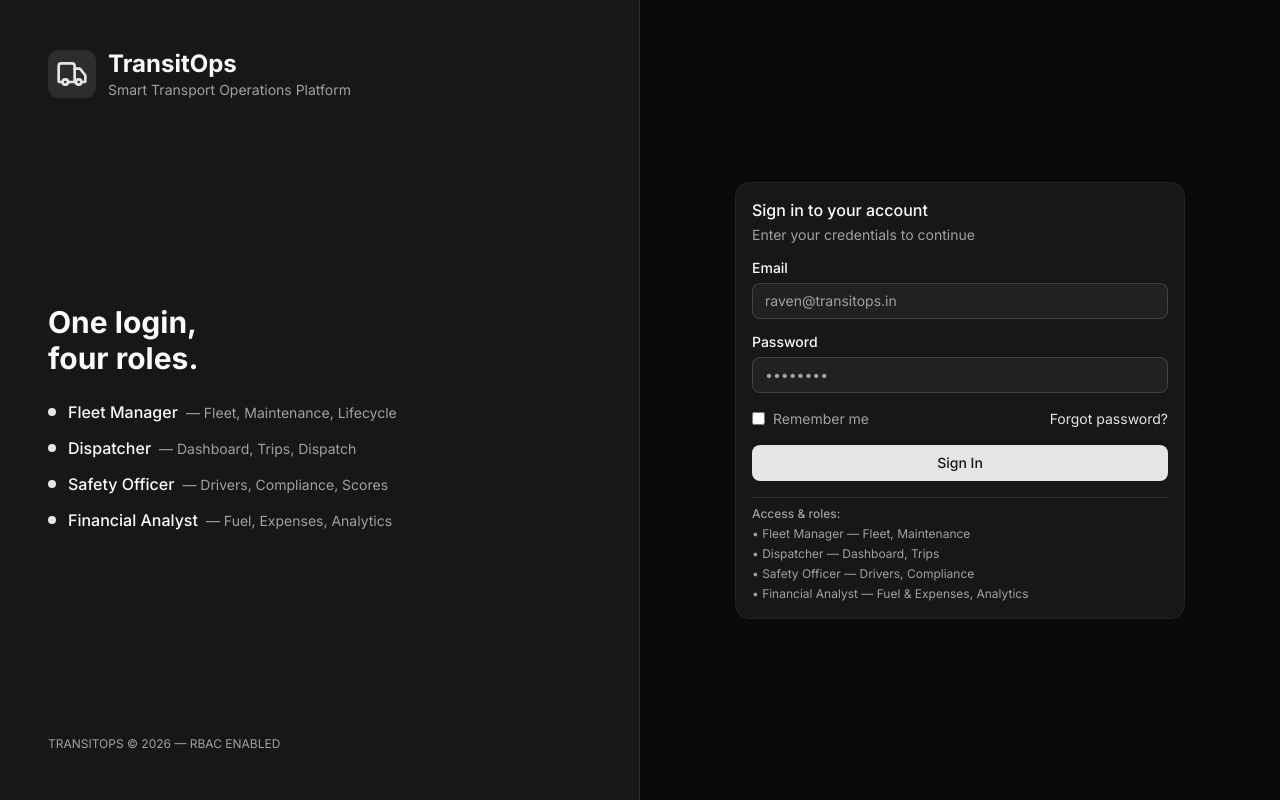
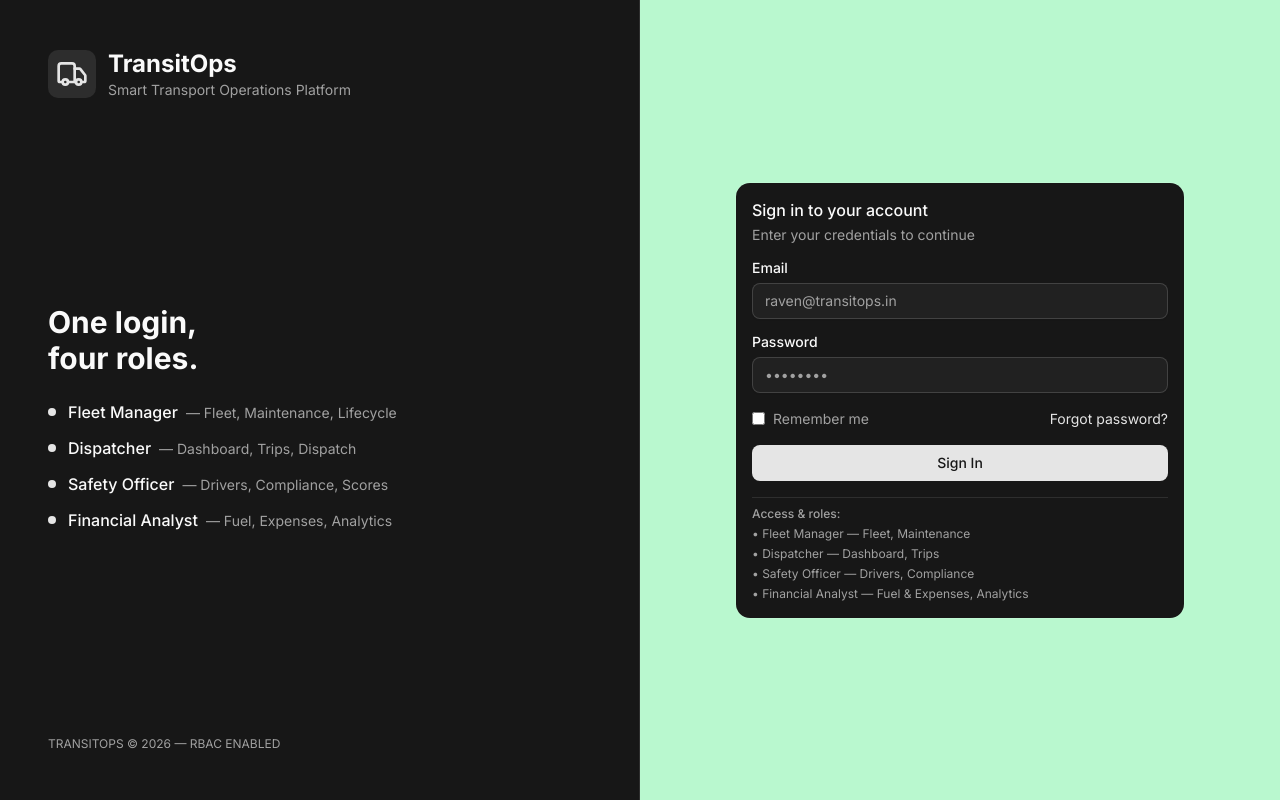
Before and after one commit to preet0017/Scouts-Odoo-Hackathon-2026, a Next.js app in the folder transitops/: page /login in a window 1280 px wide. Built offline with nearby package versions, Linux system fonts and the light colour scheme.

Commit message:
Update login page background color to green-200

```diff
--- a/transitops/src/app/(auth)/login/page.tsx
+++ b/transitops/src/app/(auth)/login/page.tsx
@@ -56,7 +56,7 @@
   }
 
   return (
-    <div className="min-h-screen bg-background flex">
+    <div className="min-h-screen bg-green-200 flex">
       {/* Left panel */}
       <div className="hidden lg:flex lg:w-1/2 bg-card flex-col justify-between p-12 border-r border-border">
         <div className="flex items-center gap-3">
```
